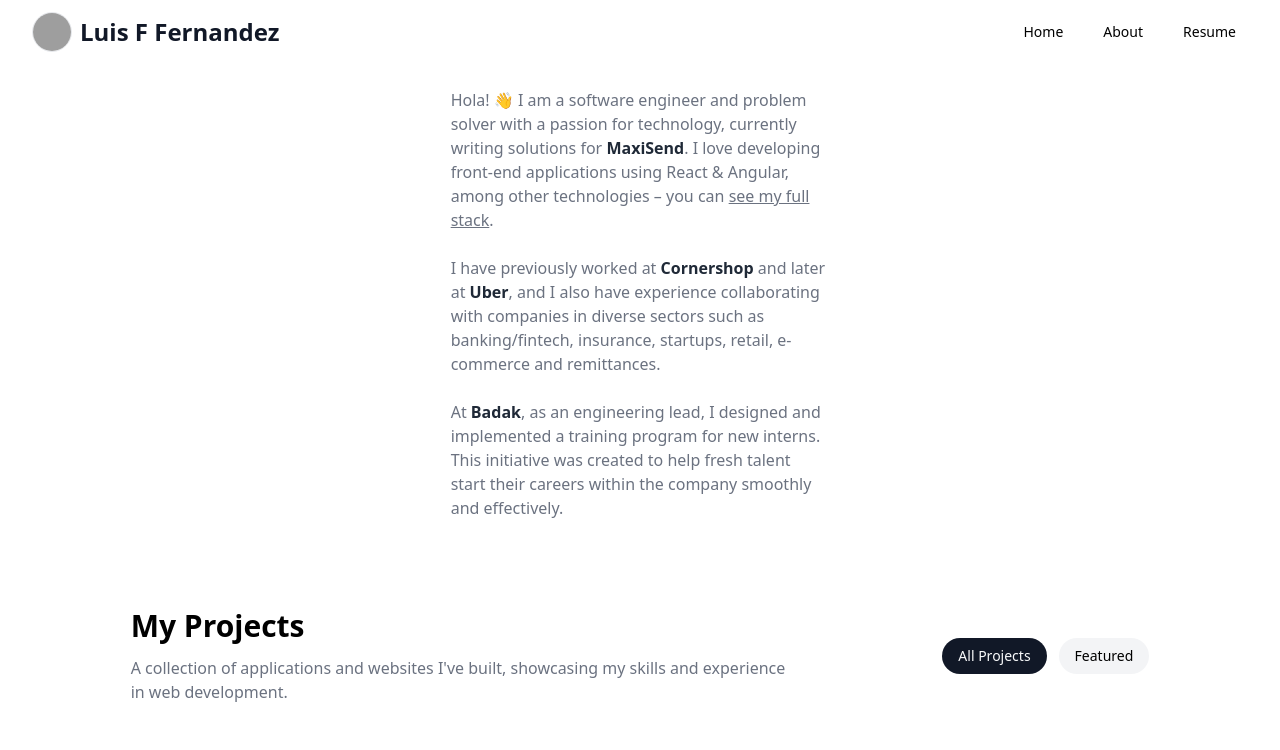
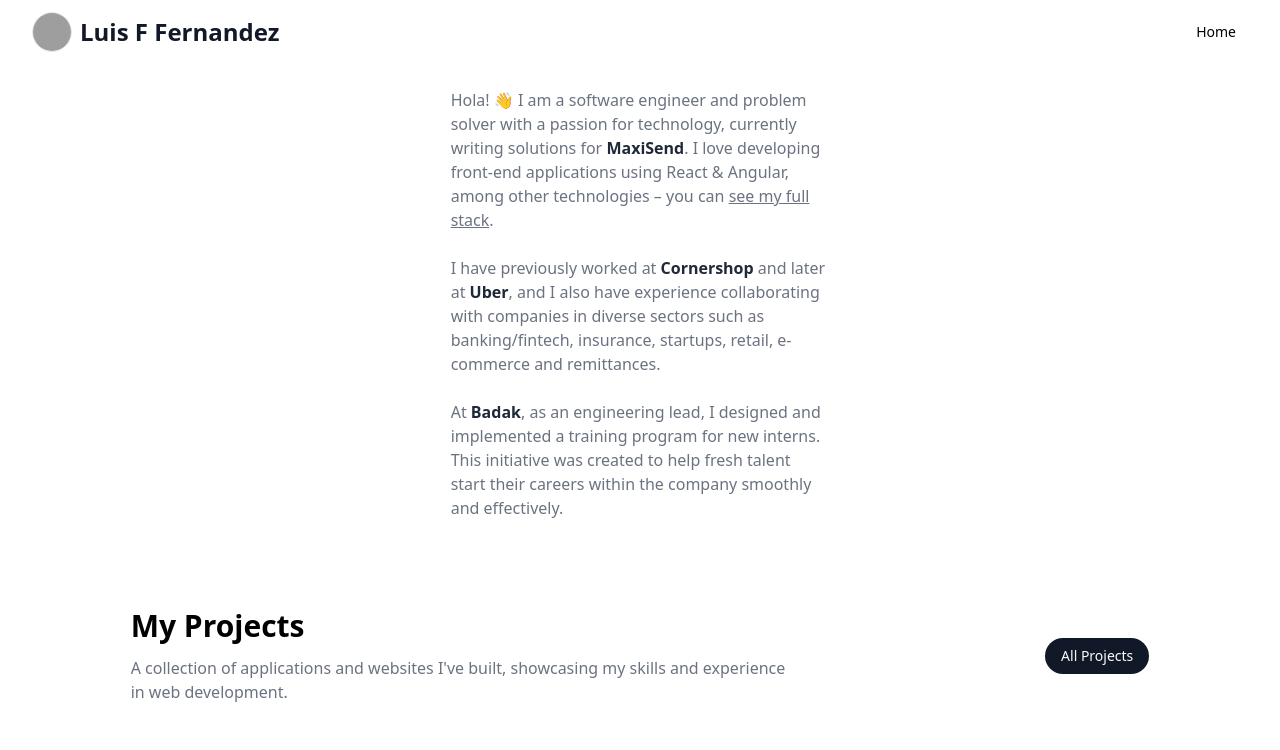
Before and after one commit to fernandoox/luisfer, a Next.js app: page / in a window 1280 px wide. Shown: the top 750 px of the page. Built offline with nearby package versions, Linux system fonts and the light colour scheme; grey boxes are pictures that could not be loaded.

Commit message:
feat: update Projects and Navbar components to highlight featured projects and streamline navigation

```diff
--- a/src/components/Projects.tsx
+++ b/src/components/Projects.tsx
@@ -25,7 +25,7 @@
       "A customer service platform built for Cornershop’s grocery delivery operations, enabling support teams to manage inquiries, track issues, and deliver fast, personalized assistance.",
     image: "/projects/corner.png",
     tags: ["React", "Zustand", "i18n", "Design System"],
-    featured: false,
+    featured: true,
   },
   {
     id: "project-2",
@@ -43,7 +43,7 @@
       "Enhancements to Liverpool’s online retail experience, focusing on performance, SEO, and digital marketing strategies to boost visibility and drive organic growth.",
     image: "/projects/liverpool.webp",
     tags: ["Next", "SEO On-page", "Google Analytics", "GTM"],
-    featured: false,
+    featured: true,
   },
   {
     id: "project-3",
@@ -52,7 +52,7 @@
       "A loyalty rewards platform where store owners earn points based on Coca-Cola purchases, store performance, and monthly sales goals.",
     image: "/projects/lideres.webp",
     tags: ["Angular", "PrimeNG", "Chart.js"],
-    featured: false,
+    featured: true,
   },
   {
     id: "project-4",
@@ -61,7 +61,7 @@
       "A money transfer platform designed for Latin American families, enabling secure and fast remittances from the U.S. to 17 countries through a wide agent network.",
     image: "/projects/maxi.webp",
     tags: ["Angular", "Redux", "GraphQL", "WebSockets"],
-    featured: false,
+    featured: true,
   },
   {
     id: "project-8",
@@ -70,7 +70,7 @@
       "Developed a robust integration for Banorte using the SPEI system, enabling real-time, secure fund transfers through optimized APIs and banking protocols.",
     image: "/projects/banorte.webp",
     tags: ["Express", "Spring Boot", "Kafka"],
-    featured: false,
+    featured: true,
   },
   {
     id: "project-1",
@@ -190,7 +190,7 @@
           >
             All Projects
           </button>
-          <button
+          {/*  <button
             onClick={() => setFilter("featured")}
             className={cn(
               "px-4 py-2 rounded-full text-sm font-medium transition-colors",
@@ -200,7 +200,7 @@
             )}
           >
             Featured
-          </button>
+          </button> */}
         </div>
       </div>
 
--- a/src/components/navbar.tsx
+++ b/src/components/navbar.tsx
@@ -66,7 +66,9 @@
             </div>
             <div className="hidden md:block">
               <div className="ml-10 flex items-baseline space-x-4">
-                {navItems.map((item) => (
+                {navItems
+                  .filter((item) => !["About", "Resume"].includes(item.name))
+                  .map((item) => (
                     <Link
                       key={item.name}
                       href={item.href}
@@ -121,7 +123,9 @@
               className="md:hidden overflow-hidden bg-background w-full border-b border-border/50 shadow-[0_1px_3px_rgba(0,0,0,0.05)]"
             >
               <div className="space-y-1 px-2 pb-3 pt-2 sm:px-3">
-                {navItems.map((item) => (
+                {navItems
+                  .filter((item) => !["About", "Resume"].includes(item.name))
+                  .map((item) => (
                     <Link
                       key={item.name}
                       href={item.href}
```
Lines whose indentation alone changed are shown as unchanged.
